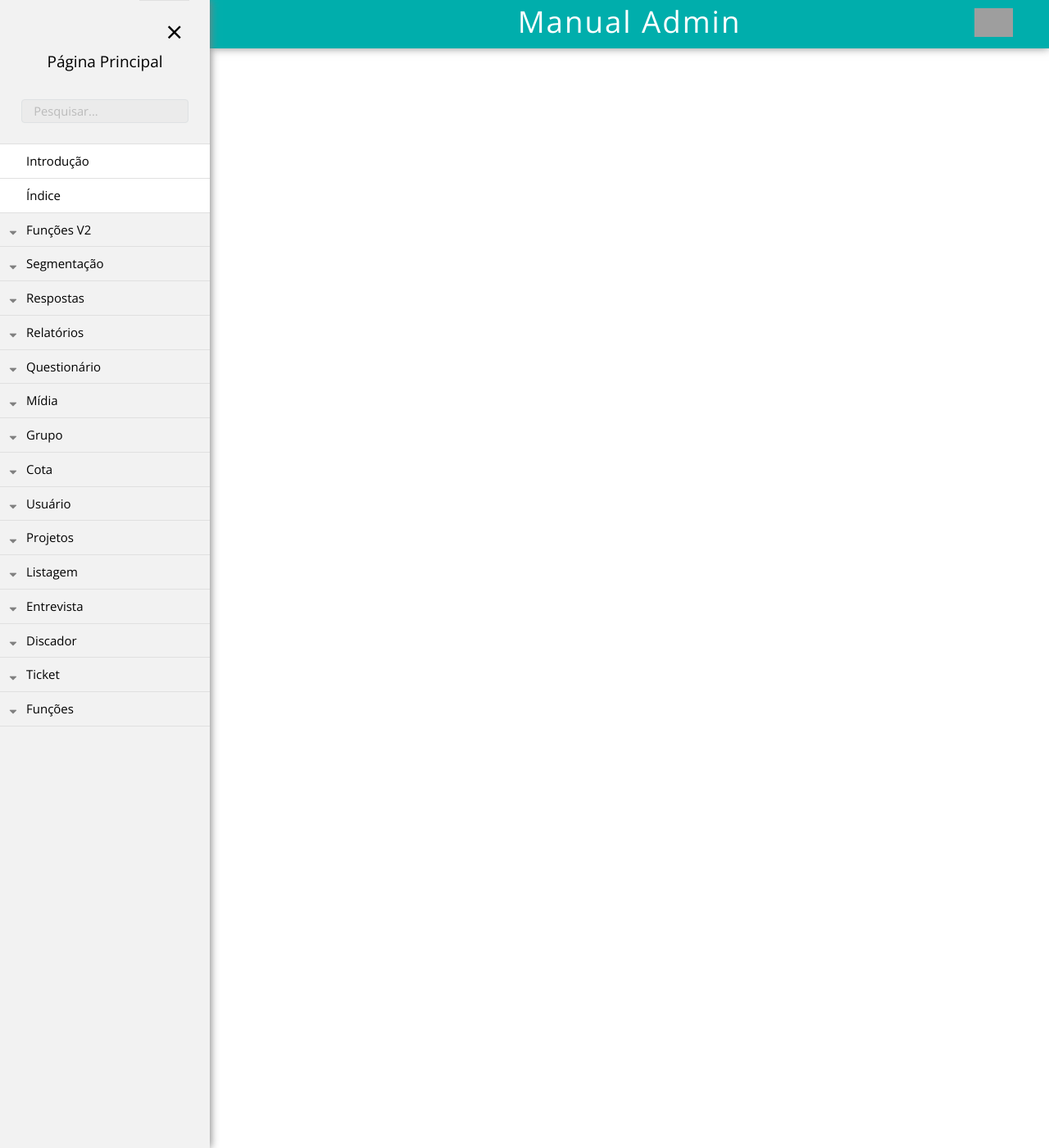
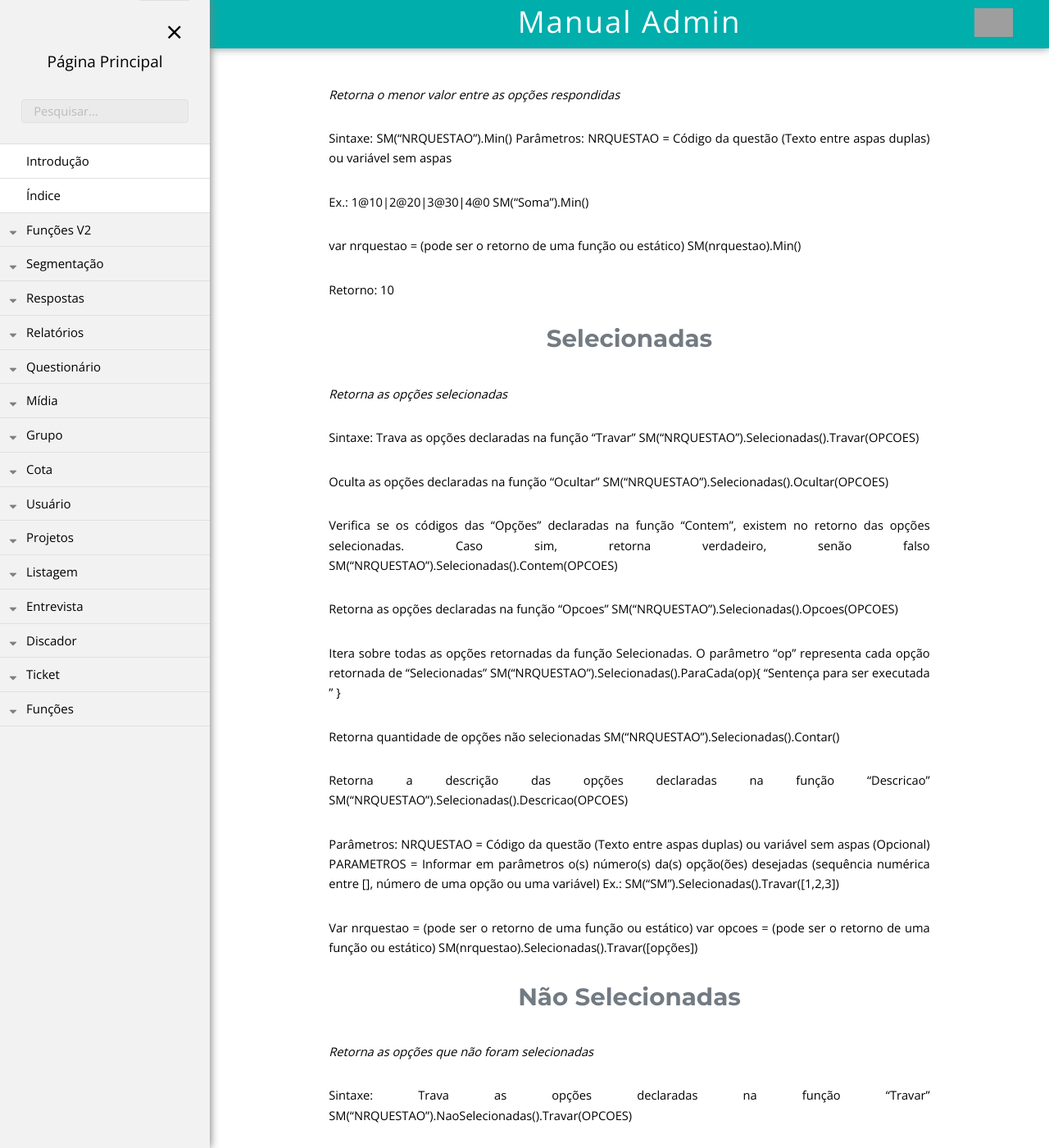
Before and after one commit to rogerio-figueiredo-hsr/hsrtechonline.github.io, a Jekyll site: the page built from _posts/2019-03-29-somatoria.md, in a window 1280 px wide and 1400 px high, scrolled down 800 px. Shown: the whole window at 82% size. Built offline with Jekyll 4.4.1, drawn with Linux system fonts in a browser that asks for light colours; some of the changed text lies outside the part shown; grey boxes are pictures that could not be loaded.

Commit message:
Update 2019-03-29-somatoria.md

```diff
--- a/_posts/2019-03-29-somatoria.md
+++ b/_posts/2019-03-29-somatoria.md
@@ -5,3 +5,131 @@
 permalink: /fastQuestAdmin/funcoesv2/somatoria
 pasta: "funcoesv2"
 ---
+
+# Somar Opções
+*Retorna a soma dos valores das opções informadas.*
+
+Sintaxe:
+SM(“NRQUESTAO”).SomarOpcoes([OPCOES])}
+Parâmetros:
+NRQUESTAO = Código da questão (Texto entre aspas duplas) ou variável sem aspas
+OPCOES = Sequência numérica informado com o numero das opções da questão.
+
+Ex.:
+SM(“Soma”).SomarOpcoes([1,2,3])
+var nrquestao = (pode ser o retorno de uma função ou estático)
+var opcoes = (pode ser o retorno de uma função ou estático)
+SM(nrquestao).SomarOpcoes(opcoes)
+
+Retorno: a soma dos valores
+
+# Max
+*Retorna o maior valor entre as opções respondidas*
+
+Sintaxe:
+SM(“NRQUESTAO”).Max()
+Parâmetros:
+NRQUESTAO = Código da questão (Texto entre aspas duplas) ou variável sem aspas
+
+Ex.:
+1@10|2@20|3@30|4@0
+SM(“Soma”).Max()
+
+Var nrquestao = (pode ser o retorno de uma função ou estático)
+SM(nrquestao).Max()
+
+Retorno: 30
+
+
+# Min
+*Retorna o menor valor entre as opções respondidas*
+
+Sintaxe:
+SM(“NRQUESTAO”).Min()
+Parâmetros:
+NRQUESTAO = Código da questão (Texto entre aspas duplas) ou variável sem aspas
+
+Ex.:
+1@10|2@20|3@30|4@0
+SM(“Soma”).Min()
+
+var nrquestao = (pode ser o retorno de uma função ou estático)
+SM(nrquestao).Min()
+
+Retorno: 10
+
+
+# Selecionadas
+*Retorna as opções selecionadas*
+
+Sintaxe:
+Trava as opções declaradas na função “Travar”
+SM(“NRQUESTAO”).Selecionadas().Travar(OPCOES)
+
+Oculta as opções declaradas na função “Ocultar”
+SM(“NRQUESTAO”).Selecionadas().Ocultar(OPCOES)
+
+Verifica se os códigos das “Opções” declaradas na função “Contem”, existem no retorno das opções selecionadas. Caso sim, retorna verdadeiro, senão falso
+SM(“NRQUESTAO”).Selecionadas().Contem(OPCOES)
+
+Retorna as opções declaradas na função “Opcoes”
+SM(“NRQUESTAO”).Selecionadas().Opcoes(OPCOES)
+
+Itera sobre todas as opções retornadas da função Selecionadas. O parâmetro “op” representa cada opção retornada de “Selecionadas”
+SM(“NRQUESTAO”).Selecionadas().ParaCada(op){
+“Sentença para ser executada ”
+}
+
+Retorna quantidade de opções não selecionadas
+SM(“NRQUESTAO”).Selecionadas().Contar()
+
+Retorna a descrição das opções declaradas na função “Descricao”
+SM(“NRQUESTAO”).Selecionadas().Descricao(OPCOES)
+
+Parâmetros:
+NRQUESTAO = Código da questão (Texto entre aspas duplas) ou variável sem aspas
+(Opcional) PARAMETROS = Informar em parâmetros o(s) número(s) da(s) opção(ões) desejadas (sequência numérica entre [], número de uma opção ou uma variável)
+Ex.:
+SM("SM").Selecionadas().Travar([1,2,3])
+
+Var nrquestao = (pode ser o retorno de uma função ou estático)
+var opcoes = (pode ser o retorno de uma função ou estático)
+SM(nrquestao).Selecionadas().Travar([opções])
+
+
+# Não Selecionadas
+*Retorna as opções que não foram selecionadas*
+
+Sintaxe:
+Trava as opções declaradas na função “Travar”
+SM(“NRQUESTAO”).NaoSelecionadas().Travar(OPCOES)
+
+Oculta as opções declaradas na função “Ocultar”
+SM(“NRQUESTAO”).NaoSelecionadas().Ocultar(OPCOES)
+
+Verifica se os códigos das “Opções” declaradas na função “Contem”, existem no retorno das opções selecionadas. Caso sim, retorna verdadeiro, senão falso
+SM(“NRQUESTAO”).NaoSelecionadas().Contem(OPCOES)
+
+Retorna as opções declaradas na função “Opcoes”
+SM(“NRQUESTAO”).NaoSelecionadas().Opcoes(OPCOES)
+
+Itera sobre todas as opções retornadas da função Selecionadas. O parâmetro “op” representa cada opção retornada de “Selecionadas”
+SM(“NRQUESTAO”).NaoSelecionadas().ParaCada(op){
+“Sentença para ser executada ”
+}
+
+Retorna quantidade de opções não selecionadas
+SM(“NRQUESTAO”).NaoSelecionadas().Contar()
+
+Retorna a descrição das opções declaradas na função “Descricao”
+SM(“NRQUESTAO”).NaoSelecionadas().Descricao(OPCOES)
+
+Parâmetros:
+NRQUESTAO = Código da questão (Texto entre aspas duplas) ou variável sem aspas
+(Opcional) PARAMETROS = Informar em parâmetros o(s) número(s) da(s) opção(ões) desejadas. sequência numérica entre [], número de uma opção ou uma variável.
+Ex.:
+SM("SM").NaoSelecionadas().Travar([1,2,3])
+
+var opcoes = (pode ser o retorno de uma função ou estático)
+var nrquestao = (pode ser o retorno de uma função ou estático)
+SM("nrquestao ").NaoSelecionadas().Travar(opcoes)
```
